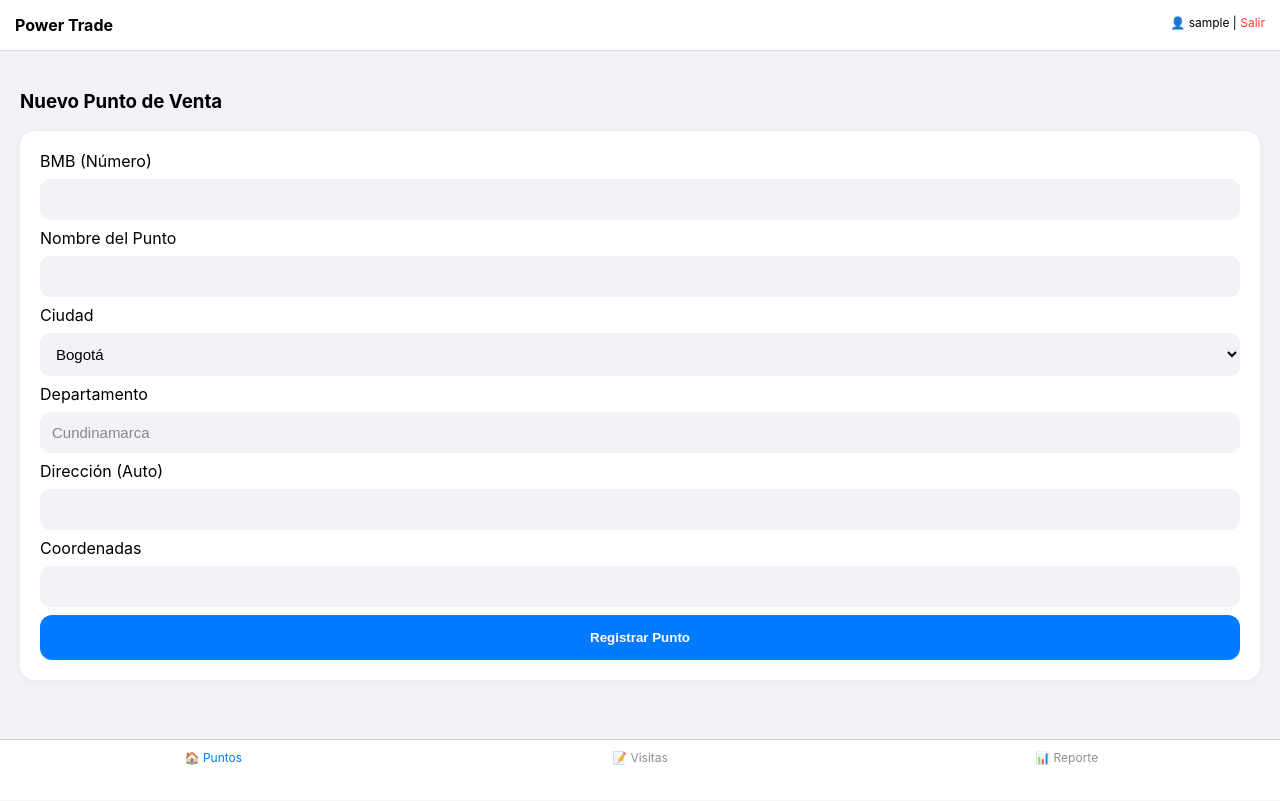
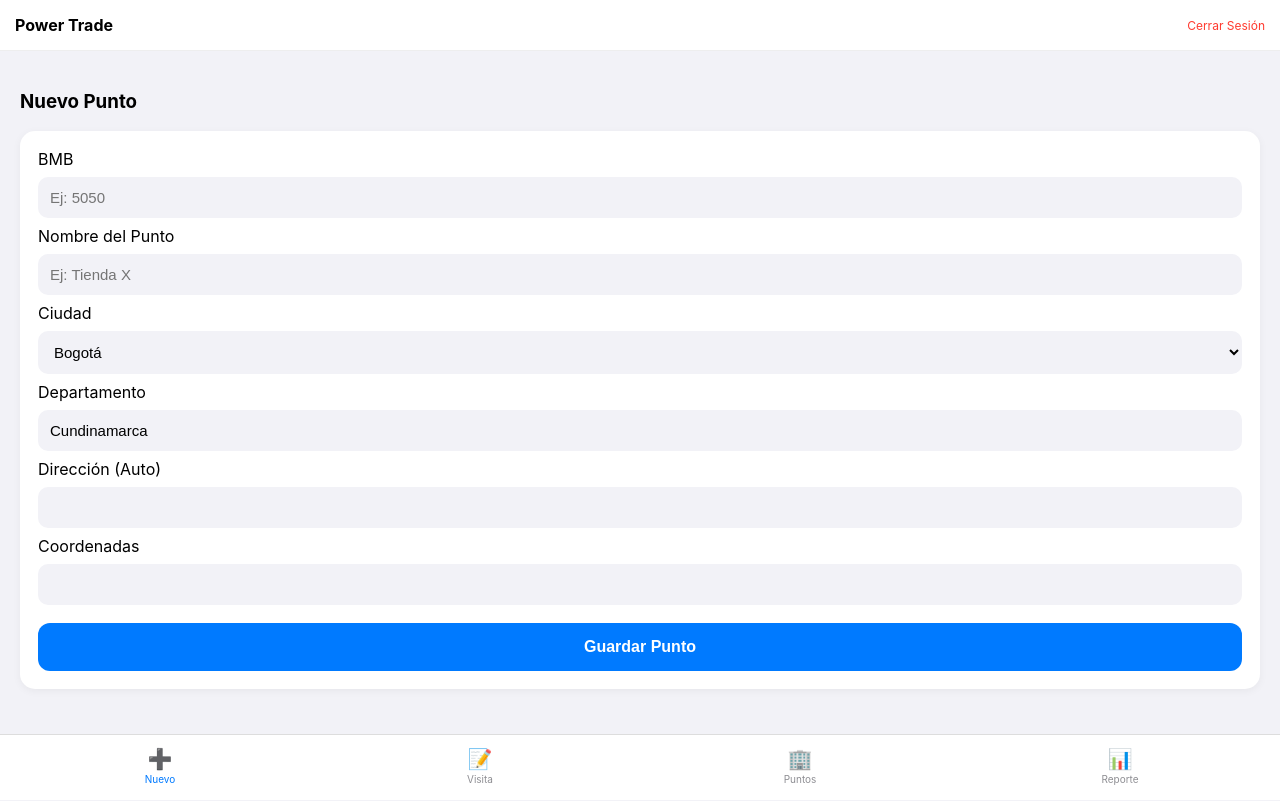
Before and after one commit to XY07-v/TRADE, a Flask app: page / in a window 1280 px wide. Before the commit the page ends 765 px from the top, so only its background shows below. Run offline with Flask 3, Linux system fonts and the light colour scheme; the visitor is signed in with stand-in values (Sample User, id 1).

Commit message:
Update app.html

```diff
--- a/templates/app.html
+++ b/templates/app.html
@@ -6,86 +6,82 @@
     <title>Power Trade App</title>
     <style>
         :root { --blue: #007AFF; --bg: #F2F2F7; --red: #FF3B30; --green: #34C759; }
-        body { font-family: -apple-system, sans-serif; background: var(--bg); margin: 0; padding-bottom: 70px; }
+        body { font-family: -apple-system, sans-serif; background: var(--bg); margin: 0; padding-bottom: 80px; }
         .view { display: none; padding: 20px; }
         .active { display: block; }
-        .card { background: white; border-radius: 15px; padding: 20px; box-shadow: 0 2px 8px rgba(0,0,0,0.04); margin-bottom: 15px; }
+        .card { background: white; border-radius: 15px; padding: 18px; box-shadow: 0 2px 8px rgba(0,0,0,0.05); margin-bottom: 12px; }
 
         /* Menu Inferior */
-        .tabs { position: fixed; bottom: 0; width: 100%; background: white; border-top: 1px solid #CCC; display: flex; height: 60px; }
-        .tab { flex: 1; text-align: center; padding-top: 10px; color: #8E8E93; cursor: pointer; font-size: 12px; }
+        .tabs { position: fixed; bottom: 0; width: 100%; background: white; display: flex; height: 65px; border-top: 1px solid #ddd; z-index: 100; }
+        .tab { flex: 1; text-align: center; font-size: 10px; color: #8e8e93; padding-top: 12px; }
         .tab.active { color: var(--blue); }
+        .tab-icon { font-size: 20px; display: block; margin-bottom: 2px; }
 
-        /* Form Estilo */
         input, select, textarea { width: 100%; padding: 12px; margin: 8px 0; border: none; background: var(--bg); border-radius: 10px; font-size: 15px; box-sizing: border-box; }
-        input[readonly] { color: #888; }
-        .btn { width: 100%; padding: 15px; background: var(--blue); color: white; border: none; border-radius: 12px; font-weight: 600; cursor: pointer; }
-
-        /* Historial */
-        .h-card { border-left: 5px solid; }
-        .h-err { border-left-color: var(--red); }
-        .h-ok { border-left-color: var(--green); }
+        .btn { width: 100%; padding: 15px; background: var(--blue); color: white; border: none; border-radius: 12px; font-weight: 600; font-size: 16px; margin-top: 10px; }
     </style>
 </head>
 <body>
 
-<div style="background: white; padding: 15px; border-bottom: 1px solid #ddd; display: flex; justify-content: space-between;">
+<div style="background:white; padding:15px; display:flex; justify-content:space-between; align-items:center; border-bottom:1px solid #eee;">
     <b>Power Trade</b>
-    <span style="font-size: 12px;">👤 {{ usuario }} | <a href="/logout" style="color:var(--red); text-decoration:none;">Salir</a></span>
+    <span style="font-size:12px; color:var(--red);" onclick="location.href='/logout'">Cerrar Sesión</span>
 </div>
 
 <div id="v1" class="view active">
-    <h3>Nuevo Punto de Venta</h3>
+    <h3>Nuevo Punto</h3>
     <div class="card">
-        <label>BMB (Número)</label>
-        <input type="number" id="p_bmb">
+        <label>BMB</label>
+        <input type="number" id="p_bmb" placeholder="Ej: 5050">
         <label>Nombre del Punto</label>
-        <input type="text" id="p_nombre">
+        <input type="text" id="p_nombre" placeholder="Ej: Tienda X">
         <label>Ciudad</label>
-        <select id="p_ciudad" onchange="updDepto()"><option value="Bogotá">Bogotá</option><option value="Medellín">Medellín</option><option value="Cali">Cali</option></select>
+        <select id="p_ciudad" onchange="updDepto()">
+            <option value="Bogotá">Bogotá</option>
+            <option value="Medellín">Medellín</option>
+            <option value="Cali">Cali</option>
+        </select>
         <label>Departamento</label>
         <input type="text" id="p_depto" value="Cundinamarca" readonly>
         <label>Dirección (Auto)</label>
         <input type="text" id="p_dir" readonly>
         <label>Coordenadas</label>
         <input type="text" id="p_gps" readonly>
-        <button class="btn" onclick="savePunto()">Registrar Punto</button>
+        <button class="btn" onclick="savePunto()">Guardar Punto</button>
     </div>
 </div>
 
 <div id="v2" class="view">
-    <h3>Nueva Visita</h3>
+    <h3>Visita</h3>
     <div class="card">
         <input type="text" id="search" placeholder="🔍 Buscar BMB o Nombre..." onkeyup="searchP()">
-        <div id="results" style="max-height: 120px; overflow: auto; border-radius: 10px;"></div>
+        <div id="results"></div>
     </div>
-
     <div id="f_visita" class="card" style="display:none;">
         <h4 id="v_tit"></h4>
-        <input type="hidden" id="v_gps_p">
-        <input type="hidden" id="v_rango_p">
-
-        <label>Tipo de Visita</label>
         <select id="v_tipo"><option>Fuera de rango</option><option>Error de trade</option></select>
-        <label>Observación</label>
-        <textarea id="v_obs"></textarea>
-        <label>Foto 1 (Obligatoria)</label>
-        <input type="file" id="img1" accept="image/*" capture="camera">
-        <label>Foto 2 (Obligatoria)</label>
-        <input type="file" id="img2" accept="image/*" capture="camera">
-        <button class="btn" onclick="saveVisita()">Enviar Registro</button>
+        <textarea id="v_obs" placeholder="Observaciones..."></textarea>
+        <label>Foto 1</label><input type="file" id="img1" accept="image/*" capture="camera">
+        <label>Foto 2</label><input type="file" id="img2" accept="image/*" capture="camera">
+        <button class="btn" onclick="saveVisita()">Enviar Visita</button>
     </div>
 </div>
 
 <div id="v3" class="view">
-    <h3>Historial de Visitas</h3>
+    <h3>Puntos Registrados</h3>
+    <div id="list_puntos"></div>
+</div>
+
+<div id="v4" class="view">
+    <h3>Historial Visitas</h3>
     <div id="hist"></div>
 </div>
 
 <div class="tabs">
-    <div class="tab active" onclick="nav(1, this)">🏠 Puntos</div>
-    <div class="tab" onclick="nav(2, this)">📝 Visitas</div>
-    <div class="tab" onclick="nav(3, this)">📊 Reporte</div>
+    <div class="tab active" onclick="nav(1, this)"><span class="tab-icon">➕</span>Nuevo</div>
+    <div class="tab" onclick="nav(2, this)"><span class="tab-icon">📝</span>Visita</div>
+    <div class="tab" onclick="nav(3, this)"><span class="tab-icon">🏢</span>Puntos</div>
+    <div class="tab" onclick="nav(4, this)"><span class="tab-icon">📊</span>Reporte</div>
 </div>
 
 <script>
@@ -97,40 +93,70 @@
         document.querySelectorAll('.tab').forEach(t => t.classList.remove('active'));
         document.getElementById('v'+id).classList.add('active');
         el.classList.add('active');
-        if(id === 2) loadPuntos();
-        if(id === 3) loadHist();
+        if(id === 2 || id === 3) loadPuntos();
+        if(id === 4) loadHist();
     }
 
-    // GPS & DIRECCIÓN
+    function updDepto() {
+        const d = {"Bogotá":"Cundinamarca","Medellín":"Antioquia","Cali":"Valle del Cauca"};
+        document.getElementById('p_depto').value = d[document.getElementById('p_ciudad').value];
+    }
+
     function getLoc() {
         navigator.geolocation.getCurrentPosition(async p => {
             miGPS = `${p.coords.latitude}, ${p.coords.longitude}`;
             if(document.getElementById('p_gps')) document.getElementById('p_gps').value = miGPS;
             const res = await fetch(`https://nominatim.openstreetmap.org/reverse?format=json&lat=${p.coords.latitude}&lon=${p.coords.longitude}`);
             const d = await res.json();
-            if(document.getElementById('p_dir')) document.getElementById('p_dir').value = d.display_name.split(',')[0] + " " + (d.address.house_number || "");
+            if(document.getElementById('p_dir')) document.getElementById('p_dir').value = d.display_name.split(',')[0];
         }, null, {enableHighAccuracy: true});
+    }
+
+    async function savePunto() {
+        const payload = {
+            "BMB": document.getElementById('p_bmb').value,
+            "Nombre de punto": document.getElementById('p_nombre').value,
+            "Ciudad": document.getElementById('p_ciudad').value,
+            "Departamento": document.getElementById('p_depto').value,
+            "Direccion": document.getElementById('p_dir').value,
+            "Ubicacion": document.getElementById('p_gps').value,
+            "Rango": 200,
+            "Estado": "Habilitado",
+            "Desarrollador": "{{ usuario }}"
+        };
+
+        const r = await fetch('/api/guardar_punto', {
+            method: 'POST',
+            headers: {'Content-Type':'application/json'},
+            body: JSON.stringify(payload)
+        });
+        const res = await r.json();
+        if(r.ok) { alert("✅ Punto Creado"); location.reload(); } else { alert("❌ Error: " + res.msg); }
     }
 
     async function loadPuntos() {
         const r = await fetch('/api/puntos');
         dataPuntos = await r.json();
+        const div = document.getElementById('list_puntos');
+        div.innerHTML = "";
+        dataPuntos.forEach(p => {
+            div.innerHTML += `<div class="card"><b>${p['Nombre de punto']}</b><br><small>BMB: ${p.BMB} | ${p.Ciudad}</small></div>`;
+        });
     }
 
     function searchP() {
         const q = document.getElementById('search').value.toLowerCase();
         const res = document.getElementById('results');
         res.innerHTML = "";
-        if(!q) return;
         dataPuntos.filter(p => p.BMB.toString().includes(q) || p['Nombre de punto'].toLowerCase().includes(q)).forEach(p => {
             let d = document.createElement('div');
-            d.style = "padding:10px; background:#fff; border-bottom:1px solid #eee;";
+            d.style = "padding:10px; border-bottom:1px solid #eee;";
             d.innerText = `[${p.BMB}] ${p['Nombre de punto']}`;
             d.onclick = () => {
                 document.getElementById('f_visita').style.display = "block";
                 document.getElementById('v_tit').innerText = p['Nombre de punto'];
-                document.getElementById('v_gps_p').value = p.Ubicacion;
-                document.getElementById('v_rango_p').value = p.Rango;
+                document.getElementById('v_tit').dataset.gps = p.Ubicacion;
+                document.getElementById('v_tit').dataset.bmb = p.BMB;
                 res.innerHTML = "";
             };
             res.appendChild(d);
@@ -138,24 +164,21 @@
     }
 
     async function saveVisita() {
-        if(!document.getElementById('img1').files[0] || !document.getElementById('img2').files[0]) return alert("Faltan fotos");
-
         const payload = {
             "Nombre de punto": document.getElementById('v_tit').innerText,
-            "BMB": dataPuntos.find(p => p['Nombre de punto'] === document.getElementById('v_tit').innerText).BMB,
+            "BMB": document.getElementById('v_tit').dataset.bmb,
             "tipo": document.getElementById('v_tipo').value,
             "observacion": document.getElementById('v_obs').value,
-            "ubicacion_punto": document.getElementById('v_gps_p').value,
+            "ubicacion_punto": document.getElementById('v_tit').dataset.gps,
             "ubicacion_actual": miGPS,
-            "rango_max": parseInt(document.getElementById('v_rango_p').value),
+            "rango_max": 200,
             "usuario": "{{ usuario }}"
         };
-
         const r = await fetch('/api/guardar_visita', {method:'POST', headers:{'Content-Type':'application/json'}, body:JSON.stringify(payload)});
         const res = await r.json();
-        if(res.distancia > payload.rango_max) alert(`⚠️ FUERA DE RANGO: ${res.distancia}m de diferencia`);
-        alert("✅ Guardado OK");
-        nav(3, document.querySelectorAll('.tab')[2]);
+        if(res.distancia > 200) alert("⚠️ Fuera de Rango: " + res.distancia + "m");
+        alert("✅ Visita Guardada");
+        nav(4, document.querySelectorAll('.tab')[3]);
     }
 
     async function loadHist() {
@@ -164,8 +187,8 @@
         const div = document.getElementById('hist');
         div.innerHTML = "";
         h.forEach(v => {
-            const cls = v.distancia_real > v.rango_max ? 'h-err' : 'h-ok';
-            div.innerHTML += `<div class="card h-card ${cls}"><b>${v['Nombre de punto']}</b><br><small>${v.tipo} | Dist: ${v.distancia_real}m</small><br><p>${v.observacion}</p></div>`;
+            const color = v.distancia_real > 200 ? 'border-left:5px solid var(--red)' : 'border-left:5px solid var(--green)';
+            div.innerHTML += `<div class="card" style="${color}"><b>${v['Nombre de punto']}</b><br><small>${v.tipo} - ${v.distancia_real}m</small></div>`;
         });
     }
 
```
